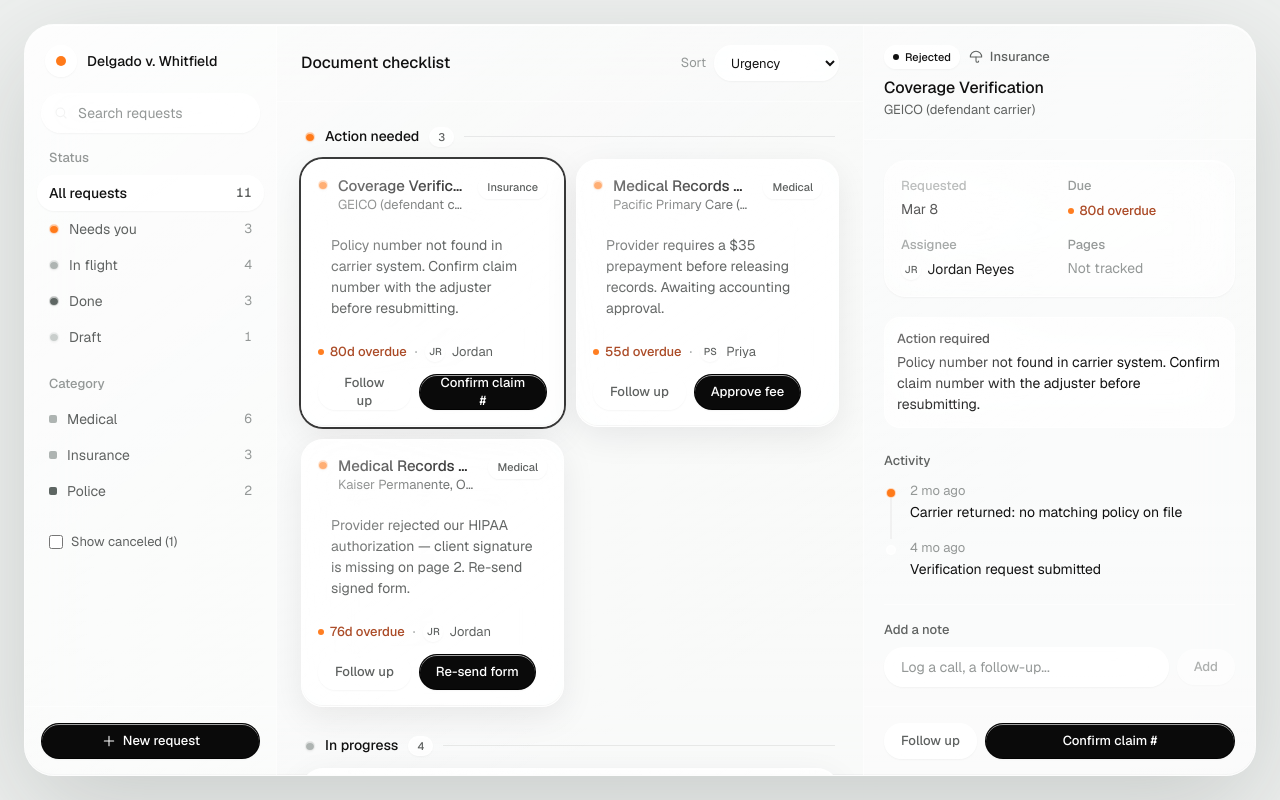
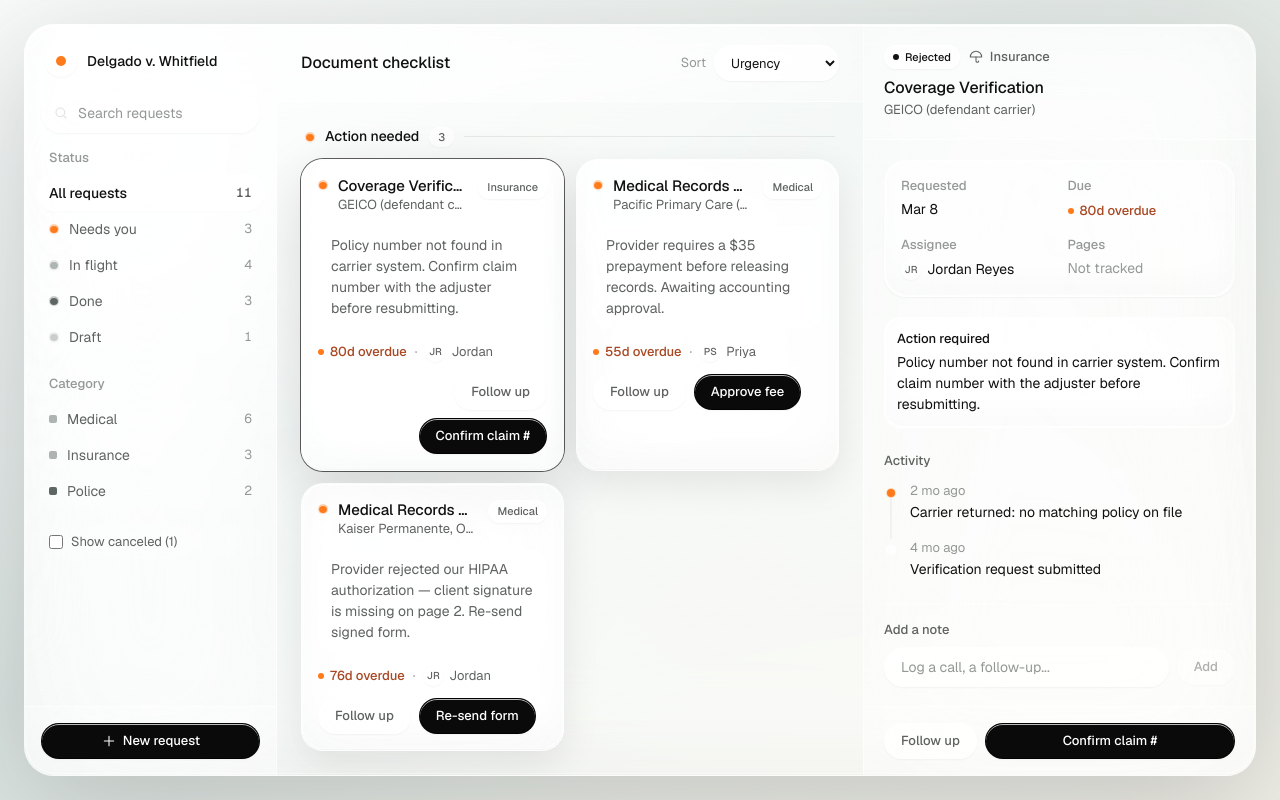
Before and after one commit to wujosephjw/andco-takehome, a Next.js app: page / in a window 1280 px wide. Built offline with nearby package versions, Linux system fonts and the light colour scheme.

Commit message:
Enhance glass hover interactions

```diff
--- a/src/app/globals.css
+++ b/src/app/globals.css
@@ -6,12 +6,12 @@
   --font-sans: var(--font-geist-sans);
   --font-mono: var(--font-geist-mono);
 
-  --color-paper: #eef0ef;
+  --color-paper: #e8eceb;
   --color-surface: #f7f8f7;
-  --color-surface-hover: #eceeed;
-  --color-sunk: #e4e7e6;
-  --color-glass: rgba(255, 255, 255, 0.58);
-  --color-glass-strong: rgba(255, 255, 255, 0.78);
+  --color-surface-hover: #e7ecea;
+  --color-sunk: #dde3e1;
+  --color-glass: rgba(255, 255, 255, 0.44);
+  --color-glass-strong: rgba(255, 255, 255, 0.68);
   --color-ink: #111111;
   --color-ink-muted: #5f6261;
   --color-ink-faint: #949897;
@@ -76,10 +76,11 @@
   --radius-lg: 1rem;
   --radius-xl: 1.375rem;
 
-  --shadow-rest: 0 1px 2px rgba(17, 17, 17, 0.04), inset 0 1px rgba(255, 255, 255, 0.62);
-  --shadow-card: 0 10px 34px rgba(17, 17, 17, 0.075), inset 0 1px rgba(255, 255, 255, 0.72), inset 0 -1px rgba(17, 17, 17, 0.035);
-  --shadow-lift: 0 18px 54px rgba(17, 17, 17, 0.13), inset 0 1px rgba(255, 255, 255, 0.86), inset 0 -1px rgba(17, 17, 17, 0.04);
-  --shadow-window: 0 34px 110px rgba(74, 80, 78, 0.22), inset 0 1px rgba(255, 255, 255, 0.82), inset 0 -1px rgba(17, 17, 17, 0.035);
+  --shadow-rest: 0 1px 2px rgba(17, 17, 17, 0.045), inset 0 1px rgba(255, 255, 255, 0.72);
+  --shadow-card: 0 12px 38px rgba(17, 17, 17, 0.085), inset 0 1px rgba(255, 255, 255, 0.78), inset 0 -1px rgba(17, 17, 17, 0.04);
+  --shadow-lift: 0 20px 58px rgba(17, 17, 17, 0.14), inset 0 1px rgba(255, 255, 255, 0.9), inset 0 -1px rgba(17, 17, 17, 0.045);
+  --shadow-row-hover: 0 10px 28px rgba(17, 17, 17, 0.085), inset 0 1px rgba(255, 255, 255, 0.84), inset 0 -1px rgba(17, 17, 17, 0.045);
+  --shadow-window: 0 36px 118px rgba(74, 80, 78, 0.25), inset 0 1px rgba(255, 255, 255, 0.86), inset 0 -1px rgba(17, 17, 17, 0.04);
   --shadow-drawer: -12px 0 46px rgba(17, 17, 17, 0.16), inset 1px 0 rgba(255, 255, 255, 0.68);
   --shadow-toast: 0 14px 40px rgba(17, 17, 17, 0.22);
 
@@ -102,7 +103,11 @@
     background-color: var(--color-paper);
   }
   body {
+    background:
+      linear-gradient(145deg, rgba(255, 255, 255, 0.84), rgba(221, 230, 227, 0.58) 42%, rgba(247, 242, 230, 0.62)),
+      linear-gradient(90deg, rgba(210, 222, 220, 0.7), rgba(243, 244, 239, 0.62) 52%, rgba(229, 235, 233, 0.8));
     background-color: var(--color-paper);
+    background-attachment: fixed;
     color: var(--color-ink);
     font-family: var(--font-sans);
     -webkit-font-smoothing: antialiased;
@@ -123,8 +128,9 @@
     position: relative;
     overflow: hidden;
     transform: translateZ(0);
-    backdrop-filter: blur(34px) saturate(1.18);
-    -webkit-backdrop-filter: blur(34px) saturate(1.18);
+    background-clip: padding-box;
+    backdrop-filter: blur(44px) saturate(1.28) brightness(1.02);
+    -webkit-backdrop-filter: blur(44px) saturate(1.28) brightness(1.02);
   }
 
   .liquid-frame::before {
@@ -135,9 +141,21 @@
     pointer-events: none;
     border-radius: inherit;
     background:
-      linear-gradient(150deg, rgba(255, 255, 255, 0.72), rgba(255, 255, 255, 0.16) 38%, rgba(255, 255, 255, 0) 72%),
-      linear-gradient(0deg, rgba(255, 255, 255, 0.22), rgba(255, 255, 255, 0));
-    opacity: 0.74;
+      linear-gradient(150deg, rgba(255, 255, 255, 0.86), rgba(255, 255, 255, 0.2) 38%, rgba(255, 255, 255, 0.04) 72%),
+      linear-gradient(0deg, rgba(255, 255, 255, 0.3), rgba(255, 255, 255, 0));
+    opacity: 0.82;
+  }
+
+  .liquid-frame::after {
+    content: "";
+    position: absolute;
+    inset: 1px;
+    z-index: 0;
+    pointer-events: none;
+    border-radius: inherit;
+    box-shadow:
+      inset 0 0 0 1px rgba(255, 255, 255, 0.38),
+      inset 0 -26px 58px rgba(17, 17, 17, 0.025);
   }
 
   .liquid-frame > * {
@@ -149,8 +167,9 @@
     position: relative;
     overflow: hidden;
     transform: translateZ(0);
-    backdrop-filter: blur(26px) saturate(1.16);
-    -webkit-backdrop-filter: blur(26px) saturate(1.16);
+    background-clip: padding-box;
+    backdrop-filter: blur(32px) saturate(1.24) brightness(1.02);
+    -webkit-backdrop-filter: blur(32px) saturate(1.24) brightness(1.02);
     transition:
       transform 420ms var(--ease-liquid),
       background-color 420ms var(--ease-liquid),
@@ -163,13 +182,33 @@
     content: "";
     position: absolute;
     inset: 0;
+    z-index: 0;
     pointer-events: none;
     border-radius: inherit;
     background:
-      linear-gradient(145deg, rgba(255, 255, 255, 0.68), rgba(255, 255, 255, 0.08) 42%, rgba(255, 255, 255, 0) 72%),
-      radial-gradient(circle at 18% 0%, rgba(255, 255, 255, 0.58), transparent 34%);
-    opacity: 0.55;
+      linear-gradient(145deg, rgba(255, 255, 255, 0.78), rgba(255, 255, 255, 0.12) 42%, rgba(255, 255, 255, 0.02) 72%),
+      linear-gradient(0deg, rgba(255, 255, 255, 0.24), rgba(255, 255, 255, 0));
+    opacity: 0.64;
     transition: opacity 420ms var(--ease-liquid), transform 520ms var(--ease-liquid);
+  }
+
+  .liquid-surface::after {
+    content: "";
+    position: absolute;
+    inset: 1px;
+    z-index: 0;
+    pointer-events: none;
+    border-radius: inherit;
+    box-shadow:
+      inset 0 0 0 1px rgba(255, 255, 255, 0.34),
+      inset 0 -18px 38px rgba(17, 17, 17, 0.022);
+    opacity: 0.9;
+    transition: opacity 420ms var(--ease-liquid);
+  }
+
+  .liquid-surface > * {
+    position: relative;
+    z-index: 1;
   }
 
   .liquid-surface:hover {
@@ -181,6 +220,10 @@
   .liquid-surface:hover::before {
     opacity: 0.92;
     transform: translate3d(1.5%, -1.5%, 0);
+  }
+
+  .liquid-surface:hover::after {
+    opacity: 1;
   }
 
   .liquid-control {
@@ -209,7 +252,12 @@
   }
 
   .liquid-row {
+    position: relative;
+    isolation: isolate;
+    overflow: hidden;
     transform: translateZ(0);
+    backdrop-filter: blur(16px) saturate(1.12);
+    -webkit-backdrop-filter: blur(16px) saturate(1.12);
     transition:
       transform 360ms var(--ease-liquid),
       background-color 360ms var(--ease-liquid),
@@ -217,9 +265,37 @@
       color 240ms var(--ease-out);
   }
 
+  .liquid-row::before {
+    content: "";
+    position: absolute;
+    inset: 0;
+    z-index: -1;
+    pointer-events: none;
+    border-radius: inherit;
+    background:
+      linear-gradient(90deg, rgba(255, 255, 255, 0.86), rgba(255, 255, 255, 0.64) 58%, rgba(255, 255, 255, 0.5)),
+      linear-gradient(0deg, rgba(255, 255, 255, 0.22), rgba(255, 255, 255, 0));
+    box-shadow:
+      inset 0 0 0 1px rgba(255, 255, 255, 0.58),
+      inset 0 1px rgba(255, 255, 255, 0.78),
+      inset 0 -1px rgba(17, 17, 17, 0.04);
+    opacity: 0;
+    transition: opacity 320ms var(--ease-liquid), transform 420ms var(--ease-liquid);
+  }
+
   .liquid-row:hover {
     transform: translateY(-1px);
-    box-shadow: inset 0 1px rgba(255, 255, 255, 0.62), 0 8px 22px rgba(17, 17, 17, 0.055);
+    box-shadow: var(--shadow-row-hover);
+  }
+
+  .liquid-row:hover::before {
+    opacity: 1;
+    transform: scaleX(0.995);
+  }
+
+  .liquid-row:active {
+    transform: translateY(0);
+    transition-duration: 120ms;
   }
 }
 
--- a/src/components/Button.tsx
+++ b/src/components/Button.tsx
@@ -5,7 +5,7 @@ type Variant = "primary" | "ghost";
 const VARIANT: Record<Variant, string> = {
   primary: "border border-black/80 bg-brand text-brand-onfill shadow-rest hover:bg-brand-hover",
   ghost:
-    "border border-white/70 bg-glass-strong text-ink-muted shadow-rest hover:bg-white/72 hover:text-ink",
+    "border border-white/75 bg-glass-strong text-ink-muted shadow-rest hover:border-white/90 hover:bg-white/78 hover:text-ink",
 };
 
 export function Button({
--- a/src/components/CaseRail.tsx
+++ b/src/components/CaseRail.tsx
@@ -30,7 +30,7 @@ function NavItem({
       onClick={onClick}
       aria-pressed={active}
       className={`liquid-row flex h-9 w-full items-center gap-2.5 rounded-xl px-3 text-left text-body ${
-        active ? "bg-glass-strong font-medium text-ink shadow-rest" : "text-ink-muted hover:bg-white/54 hover:text-ink"
+        active ? "bg-white/78 font-medium text-ink shadow-rest ring-1 ring-white/70" : "text-ink-muted hover:bg-white/74 hover:text-ink"
       }`}
     >
       {children}
@@ -59,7 +59,7 @@ export function CaseRail({
   onSetFilter: (patch: Partial<FilterSpec>) => void;
 }) {
   return (
-    <aside className="hidden min-h-0 flex-col border-r border-white/50 bg-white/28 lg:flex">
+    <aside className="hidden min-h-0 flex-col border-r border-white/60 bg-white/18 backdrop-blur-3xl lg:flex">
       <div className="px-5 pb-4 pt-5">
         <div className="flex items-center gap-2.5">
           <span className="liquid-control grid size-8 shrink-0 place-items-center rounded-full border border-white/70 bg-glass-strong text-ink shadow-rest">
@@ -116,7 +116,7 @@ export function CaseRail({
         ))}
 
         {counts.byBucket.closed > 0 && (
-          <label className="liquid-row mt-4 flex cursor-pointer select-none items-center gap-2 rounded-xl px-3 py-2 text-meta text-ink-muted hover:bg-white/54">
+          <label className="liquid-row mt-4 flex cursor-pointer select-none items-center gap-2 rounded-xl px-3 py-2 text-meta text-ink-muted hover:bg-white/74 hover:text-ink">
             <input
               type="checkbox"
               checked={filter.includeCanceled}
@@ -128,7 +128,7 @@ export function CaseRail({
         )}
       </nav>
 
-      <div className="space-y-3 border-t border-white/50 px-4 py-4">
+      <div className="space-y-3 border-t border-white/60 bg-white/12 px-4 py-4 backdrop-blur-2xl">
         <Button className="w-full">
           <Plus className="size-4" />
           New request
--- a/src/components/Checklist.tsx
+++ b/src/components/Checklist.tsx
@@ -33,8 +33,8 @@ function ActionCard({ r, selectedId, onOpen, onResolve, onFollowUp }: { r: Reque
       tabIndex={0}
       onClick={() => onOpen(r.id)}
       onKeyDown={(e) => (e.key === "Enter" || e.key === " ") && (e.preventDefault(), onOpen(r.id))}
-      className={`liquid-surface cursor-pointer rounded-[22px] border border-white/70 bg-glass-strong p-4 shadow-card hover:bg-white/75 ${
-        selected ? "ring-2 ring-brand/80" : ""
+      className={`liquid-surface min-w-0 cursor-pointer rounded-[22px] border border-white/75 bg-glass-strong p-4 shadow-card hover:border-white/90 hover:bg-white/82 ${
+        selected ? "bg-white/84 shadow-lift ring-1 ring-brand/65" : ""
       }`}
     >
       <div className="flex items-start justify-between gap-3">
@@ -60,7 +60,7 @@ function ActionCard({ r, selectedId, onOpen, onResolve, onFollowUp }: { r: Reque
           <span aria-hidden>·</span>
           <AssigneeChip name={r.assignee} />
         </span>
-        <span className="flex items-center gap-2">
+        <span className="flex max-w-full flex-wrap items-center justify-end gap-2">
           <Button variant="ghost" onClick={(e) => (e.stopPropagation(), onFollowUp(r.id))}>
             Follow up
           </Button>
@@ -79,7 +79,7 @@ function RequestRow({ r, bucket, selectedId, onOpen }: { r: Request; bucket: Buc
       type="button"
       onClick={() => onOpen(r.id)}
       className={`liquid-row flex min-h-16 w-full items-center gap-3 px-4 py-3 text-left ${
-        selected ? "bg-white/78 shadow-rest" : "hover:bg-white/58"
+        selected ? "bg-white/82 shadow-rest ring-1 ring-white/70" : "hover:bg-white/76 hover:text-ink"
       }`}
     >
       <StatusDot bucket={bucket} />
@@ -105,8 +105,8 @@ function CollectedChip({ r, selectedId, onOpen }: { r: Request } & Pick<RowHandl
     <button
       type="button"
       onClick={() => onOpen(r.id)}
-      className={`liquid-control inline-flex items-center gap-2.5 rounded-full border border-white/70 bg-glass-strong py-2 pl-2.5 pr-3 shadow-rest hover:bg-white/70 ${
-        selected ? "ring-2 ring-brand/80" : ""
+      className={`liquid-control inline-flex items-center gap-2.5 rounded-full border border-white/75 bg-glass-strong py-2 pl-2.5 pr-3 shadow-rest hover:border-white/90 hover:bg-white/78 ${
+        selected ? "ring-1 ring-brand/65" : ""
       }`}
     >
       <span className="grid size-5 place-items-center rounded-full border border-white/70 bg-white/70 text-ink-muted">
@@ -122,7 +122,7 @@ function CollectedChip({ r, selectedId, onOpen }: { r: Request } & Pick<RowHandl
 function GroupSection({ group, handlers }: { group: Group; handlers: RowHandlers }) {
   const { bucket, label, hint, items } = group;
   return (
-    <section>
+    <section className="min-w-0">
       <header className="mb-3 flex items-center gap-2.5 px-1">
         <StatusDot bucket={bucket} />
         <h2 className="text-body font-medium text-ink">{label}</h2>
@@ -134,7 +134,7 @@ function GroupSection({ group, handlers }: { group: Group; handlers: RowHandlers
       </header>
 
       {bucket === "needs_you" ? (
-        <div className="grid gap-3 sm:grid-cols-2">
+        <div className="grid min-w-0 gap-3 sm:grid-cols-2">
           {items.map((r) => (
             <ActionCard key={r.id} r={r} {...handlers} />
           ))}
@@ -146,7 +146,7 @@ function GroupSection({ group, handlers }: { group: Group; handlers: RowHandlers
           ))}
         </div>
       ) : (
-        <div className="liquid-surface divide-y divide-hairline overflow-hidden rounded-[22px] border border-white/70 bg-glass-strong shadow-card">
+        <div className="liquid-surface divide-y divide-hairline overflow-hidden rounded-[22px] border border-white/75 bg-white/50 shadow-card">
           {items.map((r) => (
             <RequestRow key={r.id} r={r} bucket={bucket} selectedId={handlers.selectedId} onOpen={handlers.onOpen} />
           ))}
@@ -168,7 +168,7 @@ function MobilePills({
   onSetFilter: (p: Partial<FilterSpec>) => void;
 }) {
   return (
-    <div className="flex gap-1.5 overflow-x-auto pb-0.5 lg:hidden">
+    <div className="flex min-w-0 gap-1.5 overflow-x-auto pb-0.5 lg:hidden">
       {MOBILE_BUCKETS.map((b) => {
         const active = filter.bucket === b;
         const count = b ? counts.byBucket[b] : counts.total;
@@ -178,7 +178,7 @@ function MobilePills({
             type="button"
             onClick={() => onSetFilter({ bucket: b })}
             className={`liquid-control inline-flex shrink-0 items-center gap-1.5 rounded-full border px-3 py-1 text-meta font-medium shadow-rest ${
-              active ? "border-white/80 bg-white/80 text-ink" : "border-white/60 bg-glass-strong text-ink-muted"
+              active ? "border-white/90 bg-white/82 text-ink" : "border-white/70 bg-glass-strong text-ink-muted hover:bg-white/74"
             }`}
           >
             {b && <StatusDot bucket={b} />}
@@ -220,10 +220,10 @@ export function Checklist({
   filteredEmpty: boolean;
 } & RowHandlers) {
   return (
-    <section className="flex min-h-0 flex-col bg-transparent">
+    <section className="flex min-h-0 min-w-0 flex-col bg-transparent">
       {/* Panel header */}
-      <div className="flex flex-col gap-3 border-b border-white/50 px-5 py-5 sm:px-6">
-        <div className="flex items-center justify-between gap-3">
+      <div className="flex min-w-0 flex-col gap-3 border-b border-white/60 bg-white/16 px-5 py-5 backdrop-blur-2xl sm:px-6">
+        <div className="flex flex-col gap-3 sm:flex-row sm:items-center sm:justify-between">
           <div className="min-w-0">
             <p className="truncate text-meta text-ink-faint lg:hidden">{caseData.clientName}</p>
             <h2 className="truncate text-section font-medium text-ink lg:text-subhead">
@@ -231,12 +231,12 @@ export function Checklist({
               <span className="hidden lg:inline">Document checklist</span>
             </h2>
           </div>
-          <label className="flex shrink-0 items-center gap-2 text-meta text-ink-muted">
+          <label className="flex w-full items-center gap-2 text-meta text-ink-muted sm:w-auto sm:shrink-0">
             <span className="text-ink-faint">Sort</span>
             <select
               value={sort}
               onChange={(e) => onSetSort(e.target.value as SortKey)}
-              className="liquid-control h-9 rounded-full border border-white/70 bg-glass-strong px-3 text-meta text-ink shadow-rest"
+              className="liquid-control h-9 min-w-0 flex-1 rounded-full border border-white/75 bg-glass-strong px-3 text-meta text-ink shadow-rest hover:bg-white/76 sm:flex-none"
             >
               {SORTS.map((s) => (
                 <option key={s.key} value={s.key}>
@@ -250,7 +250,7 @@ export function Checklist({
       </div>
 
       {/* Body */}
-      <div className="min-h-0 flex-1 space-y-7 overflow-y-auto px-5 py-6 sm:px-6">
+      <div className="min-h-0 min-w-0 flex-1 space-y-7 overflow-y-auto px-5 py-6 sm:px-6">
         {noData ? (
           <EmptyState variant="no-data" />
         ) : filteredEmpty ? (
--- a/src/components/DetailPane.tsx
+++ b/src/components/DetailPane.tsx
@@ -8,7 +8,7 @@ export function DetailPane({
   ...handlers
 }: { request: Request | null } & DetailHandlers) {
   return (
-    <aside className="hidden min-h-0 flex-col border-l border-white/50 bg-white/24 lg:flex">
+    <aside className="hidden min-h-0 flex-col border-l border-white/60 bg-white/18 backdrop-blur-3xl lg:flex">
       {request ? (
         <RequestDetail request={request} {...handlers} />
       ) : (
--- a/src/components/RequestDetail.tsx
+++ b/src/components/RequestDetail.tsx
@@ -37,7 +37,7 @@ function NoteComposer({ onAdd }: { onAdd: (text: string) => void }) {
     setText("");
   };
   return (
-    <div className="mt-6 border-t border-white/50 pt-4">
+    <div className="mt-6 border-t border-white/60 pt-4">
       <label className="mb-2 block text-meta font-medium text-ink-muted">
         Add a note
       </label>
@@ -81,7 +81,7 @@ function Footer({
   if (!primary && !showFollow) return null;
 
   return (
-    <div className="flex items-center gap-2 border-t border-white/50 px-5 py-4">
+    <div className="flex items-center gap-2 border-t border-white/60 bg-white/14 px-5 py-4 backdrop-blur-2xl">
       {showFollow && (
         <Button variant="ghost" className={primary ? "" : "flex-1"} onClick={() => onFollowUp(request.id)}>
           Follow up
@@ -103,7 +103,7 @@ export function RequestDetail({
 
   return (
     <div className="flex h-full flex-col">
-      <div className="flex items-start justify-between gap-3 border-b border-white/50 px-5 py-5">
+      <div className="flex items-start justify-between gap-3 border-b border-white/60 bg-white/14 px-5 py-5 backdrop-blur-2xl">
         <div className="min-w-0">
           <div className="mb-2 flex items-center gap-2">
             <StatusBadge status={request.status} />
@@ -125,7 +125,7 @@ export function RequestDetail({
       </div>
 
       <div className="flex-1 overflow-y-auto px-5 py-5">
-        <dl className="liquid-surface grid grid-cols-2 gap-x-4 gap-y-4 rounded-[22px] border border-white/60 bg-white/30 p-4 shadow-rest">
+        <dl className="liquid-surface grid grid-cols-2 gap-x-4 gap-y-4 rounded-[22px] border border-white/70 bg-white/42 p-4 shadow-rest">
           <Fact label="Requested">{shortDate(request.requestedAt)}</Fact>
           <Fact label="Due">
             <DueLabel request={request} />
@@ -144,7 +144,7 @@ export function RequestDetail({
         {request.attentionReason && (
           <div
             className={`liquid-surface mt-5 rounded-2xl border p-3 ${
-              blocked ? "border-white/70 bg-white/52" : "border-white/60 bg-white/35"
+              blocked ? "border-white/80 bg-white/60" : "border-white/70 bg-white/42"
             }`}
           >
             <p
--- a/src/components/Tracker.tsx
+++ b/src/components/Tracker.tsx
@@ -107,7 +107,7 @@ export function Tracker() {
   // Initial fetch (case not yet loaded): a brief neutral skeleton, no chrome to flash.
   if (!caseData) {
     return (
-      <main className="grid min-h-dvh place-items-center bg-paper p-5">
+      <main className="grid min-h-dvh place-items-center bg-transparent p-5">
         <div
           className="liquid-frame flex min-h-56 w-full max-w-sm flex-col items-center justify-center gap-3 rounded-[28px] border border-white/70 bg-glass-strong shadow-window"
           aria-busy="true"
@@ -122,8 +122,8 @@ export function Tracker() {
 
   return (
     <>
-      <main className="min-h-dvh overflow-hidden bg-paper lg:grid lg:place-items-center lg:p-6">
-        <div className="liquid-frame grid h-dvh w-full grid-cols-1 bg-glass lg:h-[calc(100dvh-3rem)] lg:max-w-[1500px] lg:grid-cols-[252px_minmax(0,1fr)_392px] lg:rounded-[30px] lg:border lg:border-white/70 lg:shadow-window">
+      <main className="min-h-dvh overflow-hidden bg-transparent lg:grid lg:place-items-center lg:p-6">
+        <div className="liquid-frame grid h-dvh w-full grid-cols-1 bg-glass lg:h-[calc(100dvh-3rem)] lg:max-w-[1500px] lg:grid-cols-[252px_minmax(0,1fr)_392px] lg:rounded-[30px] lg:border lg:border-white/80 lg:shadow-window">
           <CaseRail
             caseData={caseData}
             counts={counts}
@@ -169,12 +169,12 @@ export function Tracker() {
 function MiddleLoading() {
   return (
     <section className="flex min-h-0 flex-col bg-transparent" aria-busy="true" aria-label="Loading requests">
-      <div className="border-b border-hairline px-6 py-5">
+      <div className="border-b border-white/50 bg-white/18 px-6 py-5 backdrop-blur-2xl">
         <span className="block h-8 w-48 animate-pulse rounded-full bg-sunk" />
       </div>
       <div className="space-y-6 px-6 py-6">
         {Array.from({ length: 6 }).map((_, i) => (
-          <div key={i} className="h-20 animate-pulse rounded-2xl border border-white/60 bg-glass-strong shadow-rest" />
+          <div key={i} className="h-20 animate-pulse rounded-2xl border border-white/70 bg-glass-strong shadow-rest" />
         ))}
       </div>
     </section>
```
